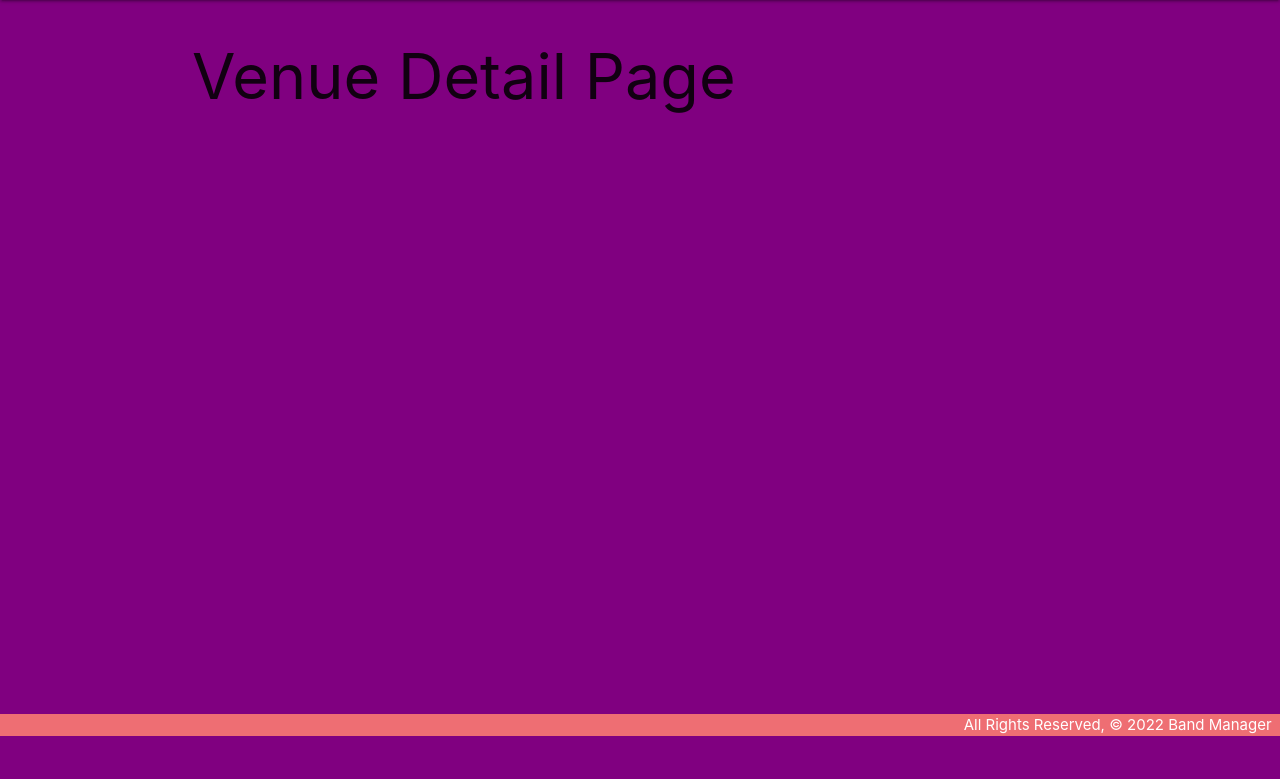
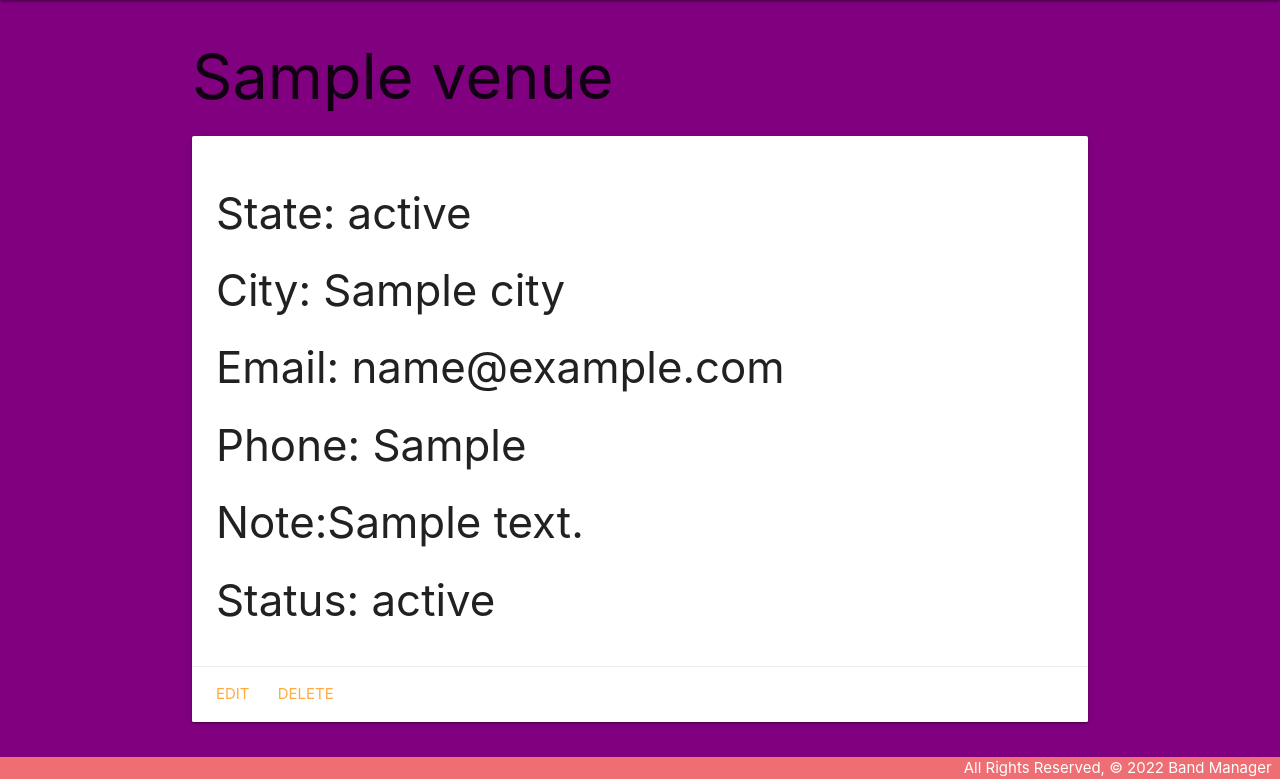
Before and after one commit to kennybaquol/band-manager, a Django app: template main_app/templates/venues/detail.html in a window 1280 px wide. Shown: the part 64-843 px from the top of the page. Before the commit the page ends 800 px from the top, so only its background shows below. Run offline with Django 4.2, Linux system fonts and the light colour scheme; the template is opened without the code that fills it: most values are stand-ins (such as "Sample title", 1, 10 or a date in 2020).

Commit message:
Refactor and complete create route for Venue model

```diff
--- a/main_app/forms.py
+++ b/main_app/forms.py
@@ -2,12 +2,6 @@ from django.forms import ModelForm
 from .models import Venue
 
 class VenueForm(ModelForm):
-    # def __init__(self, *args, **kwargs):
-    #     super().__init__(*args, **kwargs)
-    #     self.fields['email'].required = False
-    #     self.fields['phone'].required = False
-    #     self.fields['note'].required = False
-
     class Meta:
         model = Venue
         fields = ['name', 'state', 'city', 'email', 'phone', 'note', 'status']
--- a/main_app/templates/bands/detail.html
+++ b/main_app/templates/bands/detail.html
@@ -7,9 +7,4 @@
     <li><a href="{% url 'venues_index' band.id %}">View My Venues</a></li>
 </div>
 
-<script>
-    const status = document.getElementById('id_status');
-    M.FormSelect.init(status);
-</script>
-
 {% endblock %}
--- a/main_app/templates/venues/detail.html
+++ b/main_app/templates/venues/detail.html
@@ -1,6 +1,24 @@
 {% extends 'base.html' %}
 {% block content %}
 
-<h1>Venue Detail Page</h1>
+<h1>{{ venue.name }}</h1>
+
+<div class="row">
+    <div class="card">
+        <div class="card-content">
+            <h3>State: {{ venue.state }}</h3>
+            <h3>City: {{ venue.city }}</h3>
+            <h3>Email: {{ venue.email }}</h3>
+            <h3>Phone: {{ venue.h3hone }}</h3>
+            <h3>Note:{{ venue.note }}</h3>
+            <h3>Status: {{ venue.get_status_display }}</h3>
+        </div>
+        <div class="card-action">
+            <!-- **THESE MUST BE CHANGED TO VENUES UPDATE AND DELETE** -->
+            <a href="{% url 'bands_update' band.id %}">Edit</a>
+            <a href="{% url 'bands_delete' band.id %}">Delete</a>
+        </div>
+    </div>
+</div>
 
 {% endblock %}
--- a/main_app/urls.py
+++ b/main_app/urls.py
@@ -12,4 +12,5 @@ urlpatterns = [
     path('bands/<int:band_id>/add_venue/', views.add_venue, name='add_venue'),
     path('venues/<int:band_id>/', views.venues_index, name='venues_index'),
     path('venues/<int:band_id>/<int:venue_id>/', views.venues_detail, name='venues_detail'),
+    path('venues/<int:band_id>/create/', views.venues_create, name='venues_create'),
 ]
```
Also changed, not shown: main_app/templates/venues/create.html (added, +17 -0 lines), main_app/templates/venues/index.html (+3 -23 lines), main_app/views.py (+11 -3 lines).
